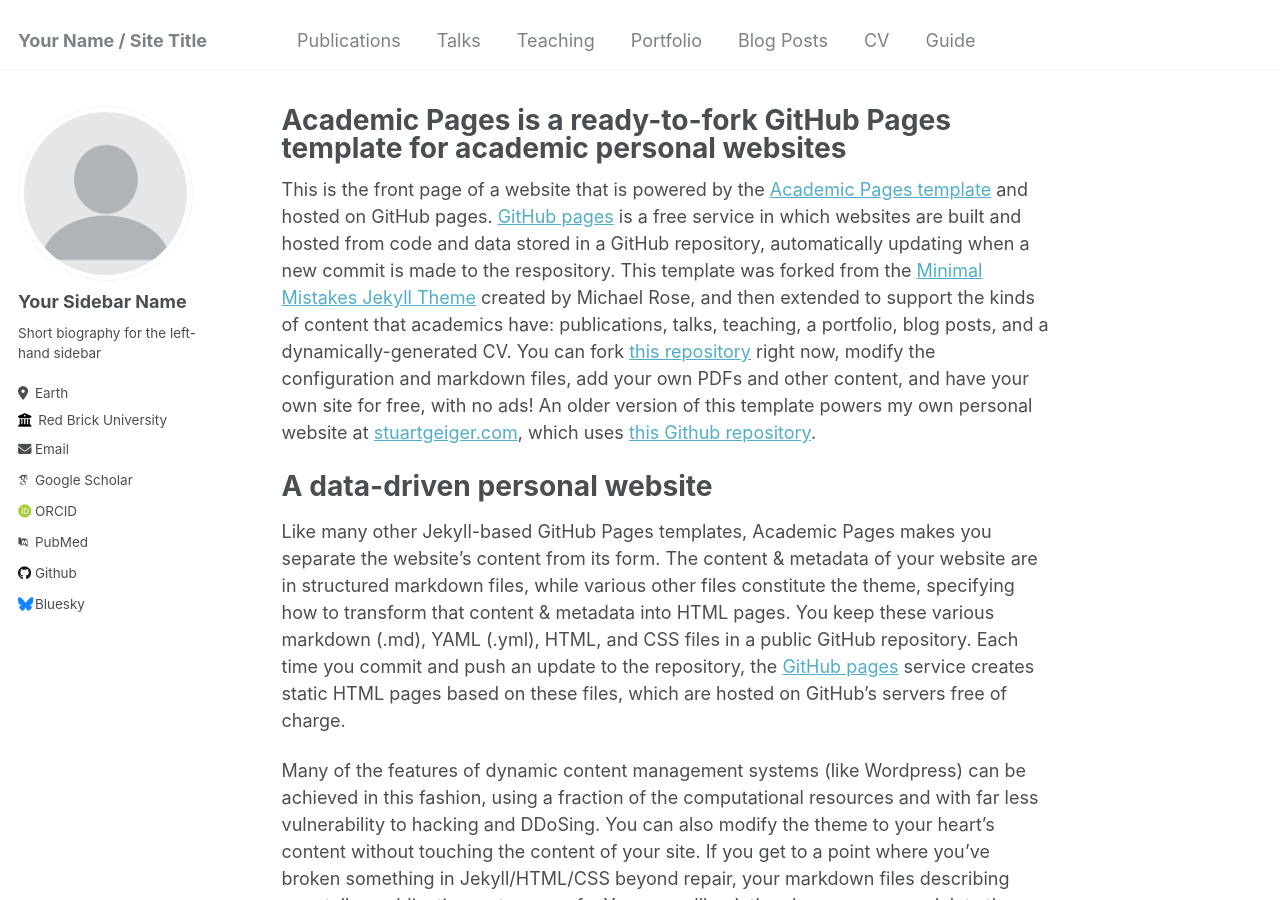
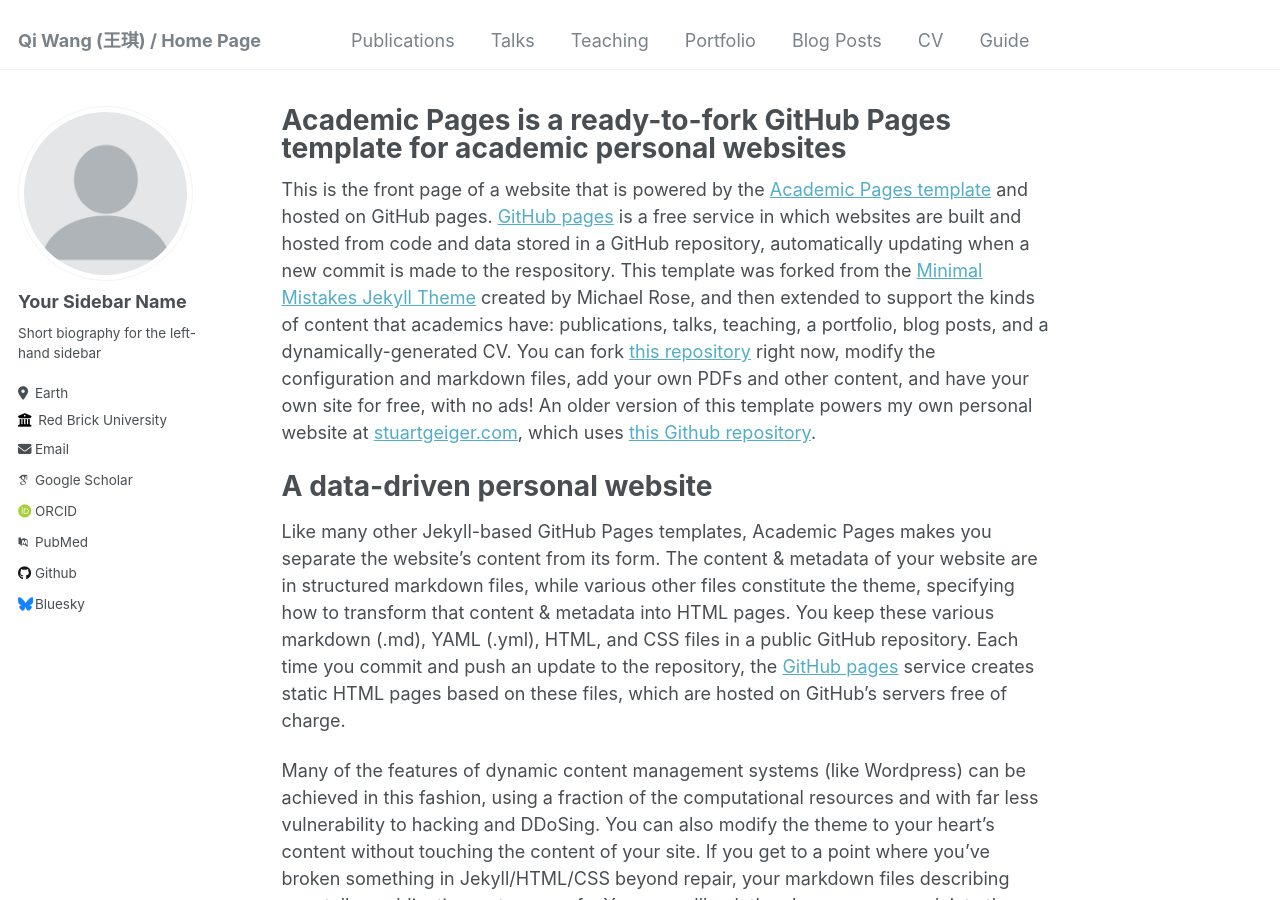
Before and after one commit to lalajiayou/WangQi_THU.github.io, a Jekyll site: the page built from _pages/about.md, in a window 1280 px wide and 900 px high. Built offline with Jekyll 4.4.1, drawn with Linux system fonts in a browser that asks for light colours; some web fonts are replaced.

Commit message:
Update _config.yml

```diff
--- a/_config.yml
+++ b/_config.yml
@@ -8,7 +8,7 @@
 
 # Basic Site Settings
 locale                   : "en-US"
-title                    : "Your Name / Site Title"
+title                    : "Qi Wang (王琪) / Home Page"
 title_separator          : "-"
 name                     : &name "Your Name"
 description              : &description "personal description"
```
